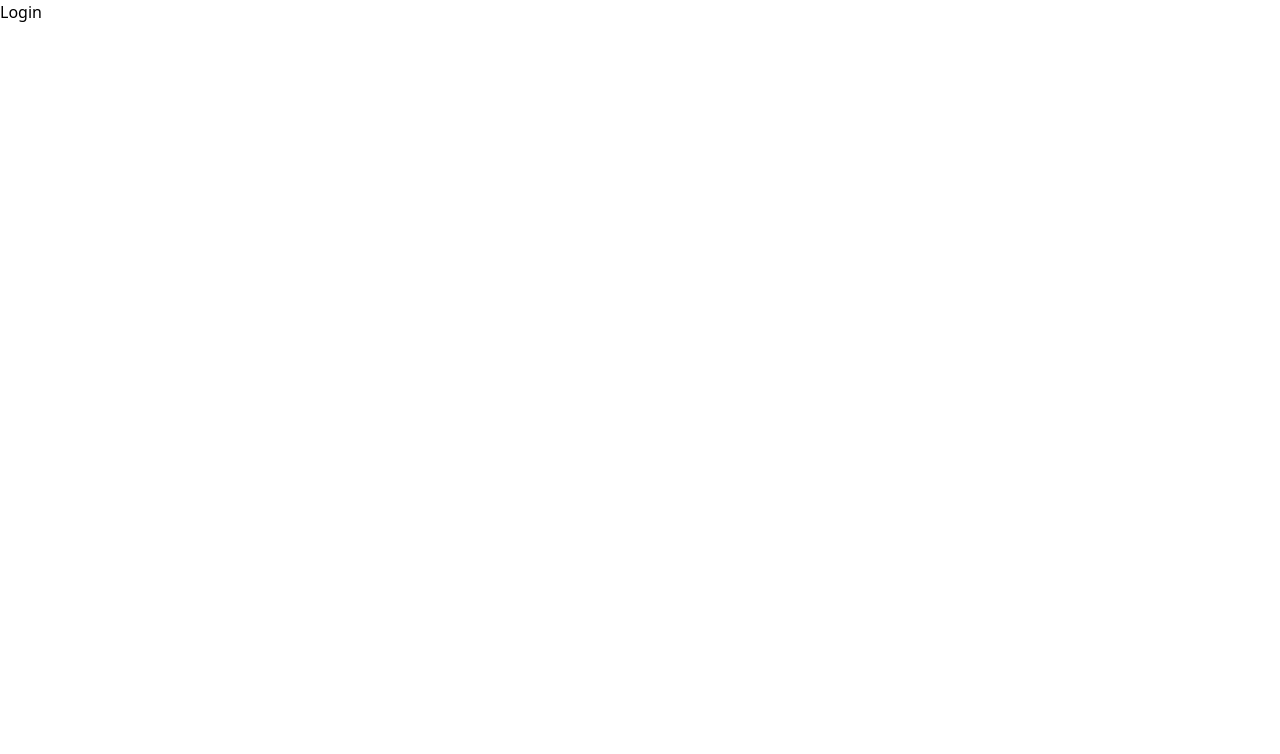
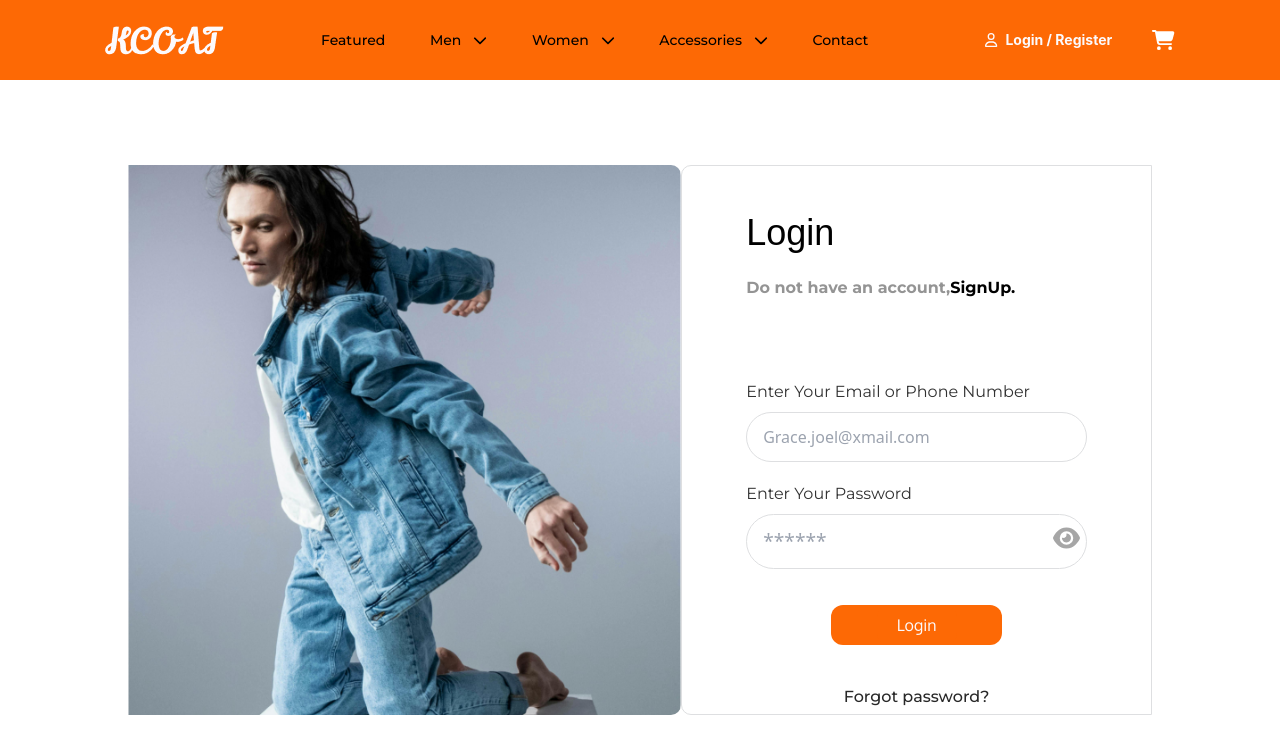
Before and after one commit to Kemi-Oluwadahunsi/KCOAT-Project, a React (Vite) app: page /login in a window 1280 px wide. Shown: the top 754 px of the page. Built offline with nearby package versions, Linux system fonts and the light colour scheme; a web font is replaced by a local one.

Commit message:
Feat: Finished Login components

```diff
--- a/Firstpage.jsx
+++ b/Firstpage.jsx
@@ -1,11 +1,11 @@
 import { Outlet } from "react-router-dom"
-import Header from "./src/components/Header"
+
 
 
 const Firstpage = () => {
   return (
     <>
-    <Header />
+
     <Outlet/>
 
     </>
--- a/src/App.jsx
+++ b/src/App.jsx
@@ -2,11 +2,13 @@ import { Routes, Route, BrowserRouter } from "react-router-dom";
 import LandingPage from "./components/LandingpageComponents/LandingPage";
 import Login from "./components/Login/Signup/Login";
 import Firstpage from "../Firstpage";
+import Header from "./components/Header"
 
 function App() {
   return (
     <>
       <BrowserRouter>
+      <Header />
         <Routes>
           <Route element={<Firstpage />}>
             <Route path="/" element={<LandingPage />} />
--- a/src/components/LandingpageComponents/ThirdSection.jsx
+++ b/src/components/LandingpageComponents/ThirdSection.jsx
@@ -58,7 +58,7 @@ const ThirdSection = () => {
         ))}
       </Slider>
       <div className="flex justify-center items-center w-full">
-        <div className="mt-[1rem] font-secondary font-medium hover:scale-110">
+        <div className="mt-[1rem] font-secondary font-medium hover:scale-110 ">
           <Button>
             See More
             <img src={Arrow} alt="arrow" />
--- a/src/components/Login/Signup/Login.jsx
+++ b/src/components/Login/Signup/Login.jsx
@@ -1,9 +1,69 @@
-
+import { FontAwesomeIcon } from "@fortawesome/react-fontawesome";
+import LoginImage from "../../../assets/login.png";
+import Button from "../../Button";
+import { faEye } from "@fortawesome/free-solid-svg-icons";
 
 const Login = () => {
   return (
-    <div>Login</div>
-  )
-}
+    <div className="flex items-center justify-center h-[45rem]">
+      <div className="flex w-4/5 my-auto">
+        <div className="flex  ">
+          <img
+            src={LoginImage}
+            alt="LoginImage"
+            className="rounded-tr-[0.625em] rounded-br-[0.625em]"
+          />
+        </div>
 
-export default Login
+        <div className=" flex flex-col gap-20 px-16 pt-10 border border-border w-[50%] rounded-tl-[0.625em] rounded-bl-[0.625em]">
+          <div className="flex flex-col  gap-[1em]">
+            <h3 className=" font-tertiary font-normal text-[2.25em] justify-center">
+              Login
+            </h3>
+            <p className="text-createaccount font-secondary font-bold">
+              Do not have an account,
+              <span className="font-bold text-bland">SignUp.</span>
+            </p>
+          </div>
+
+          <form className="flex flex-col gap-5">
+            <div className="flex flex-col gap-2">
+              <label className="font-secondary font-normal text-color">
+                Enter Your Email or Phone Number
+              </label>
+              <input
+                type="text/number"
+                placeholder="Grace.joel@xmail.com"
+                className="w-full rounded-[3em] px-4 py-3 border border-border focus:outline-none focus:border-createaccount "
+              />
+            </div>
+
+            <div className="flex flex-col gap-2 relative">
+              <label className="font-secondary font-normal text-color">
+                Enter Your Password
+              </label>
+              <input
+                type="password"
+                placeholder="******"
+                className="w-full rounded-[3em] text-[1.2em] px-4 py-3 border border-border focus:outline-none focus:border-createaccount "
+              />
+              <FontAwesomeIcon icon={faEye} color="#A6A6A6" className="text-2xl absolute top-11 left-[90%]" />
+            </div>
+
+            <div className="flex justify-center items-center w-full ">
+              <div className="flex font-oxygen justify-center mt-[1rem] hover:scale-110 w-1/2 bg-tertiary font-normal rounded-xl">
+                <Button>Login</Button>
+              </div>
+            </div>
+
+            <p className="font-secondary font-medium text-[1em] text-password text-center mt-5">
+              Forgot password?
+            </p>
+          </form>
+        </div>
+      </div>
+    </div>
+  );
+};
+
+export default Login;
--- a/tailwind.config.js
+++ b/tailwind.config.js
@@ -2,7 +2,11 @@
 export default {
   content: ["./index.html", "./src/**/*.{js,jsx,ts,tsx}"],
   theme: {
-    extend: {},
+    extend: {
+      outline: {
+        focus: ["1px solid #949494", "1px"],
+      },
+    },
     colors: {
       transparent: "transparent",
       current: "currentColor",
@@ -14,6 +18,9 @@ export default {
       test: "#0C323A",
       background: "#fd690517",
       subtext: "#666666",
+      border: "#DEDFE1",
+      createaccount: "#949494",
+      password: "#282828",
     },
     screens: {
       xs: "480px",
```
Also changed, not shown: src/assets/login.png (added).
